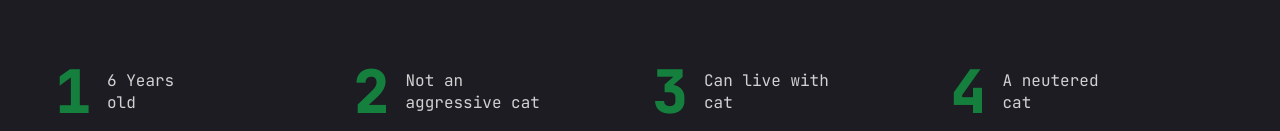
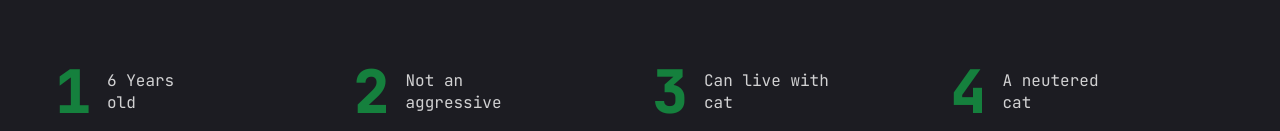
Before and after one commit to CodeShft/homepage, a Next.js app: page / in a window 1280 px wide. Shown: the part 666-797 px from the top of the page. Built offline with nearby package versions, Linux system fonts and the light colour scheme.

Commit message:
Update Stats.jsx

```diff
--- a/components/ui/Stats.jsx
+++ b/components/ui/Stats.jsx
@@ -10,7 +10,7 @@ const stats = [
 
   {
     num: 2,
-    text: "Not an aggressive cat",
+    text: "Not an aggressive",
   },
 
   {
```
